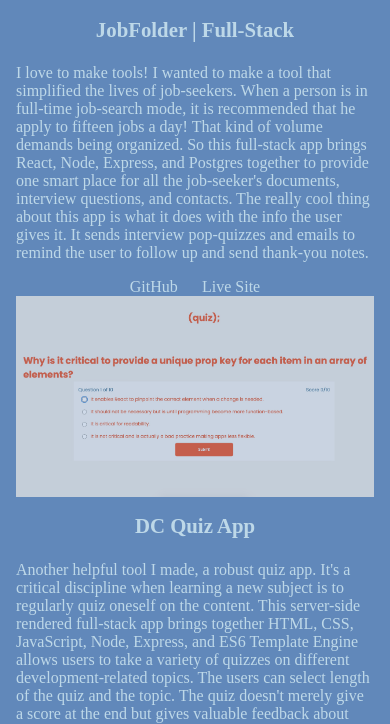
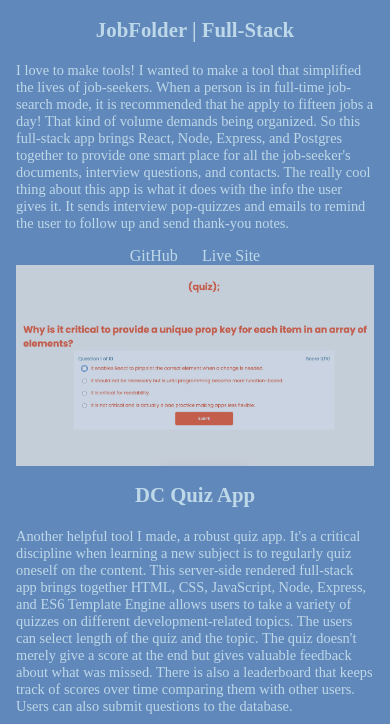
Before and after one commit to wesleyhedrick/Portfolio, a plain HTML site: page index.html in a window 390 px wide. Shown: the part 1210-1934 px from the top of the page. Drawn offline with nearby package versions, Linux system fonts and the light colour scheme.

Commit message:
fixed responsive formatting

```diff
--- a/assets/submitForm.js
+++ b/assets/submitForm.js
@@ -5,9 +5,11 @@ function submitForm(){
         const {first, last, email, message_area} = e.target.elements;
         const formData = {first:first.value, last:last.value, email:email.value, message:message_area.value}
         console.log(formData)
+        console.log(form)
+        form.reset()
         await axios.post('https://getform.io/f/f6d3318a-07bb-4398-8726-356fa6357d23', formData)
-        this.reset()
     })
+
 }
 
 submitForm()
--- a/stylesheet.css
+++ b/stylesheet.css
@@ -1,4 +1,4 @@
-* {
+ * {
     font-family: Bebas Neue;
     box-sizing: border-box;
 }
@@ -166,6 +166,7 @@ nav {
 
 .summary p {
     margin-bottom: 1em;
+    font-size: 1.4em
 }
 .summary h2 {
     font-size: 3em;
@@ -348,6 +349,10 @@ textarea {
 @media only screen and (max-width: 1050px){
 
     /* stylesheet.css | http://localhost:3000/stylesheet.css */
+
+    .summary p{
+        font-size: 1.3em;
+    }
 
     ul {
         display: flex;
@@ -617,4 +622,7 @@ textarea {
         width: 80%;
         padding: 0;
     }
+    .summary p {
+        font-size: 0.9em;
+    }
 }
```
Also changed, not shown: index.html (+0 -1 lines).
